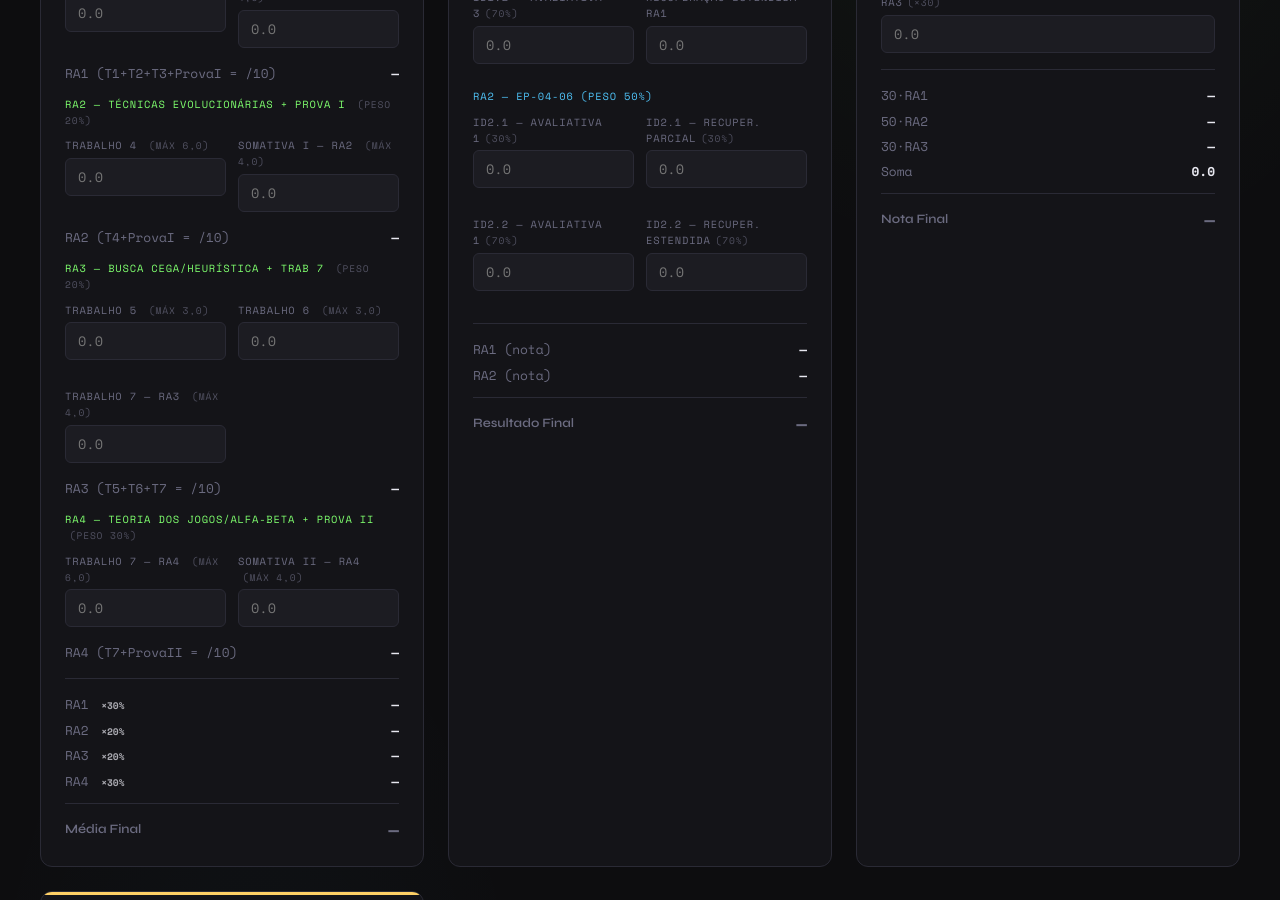
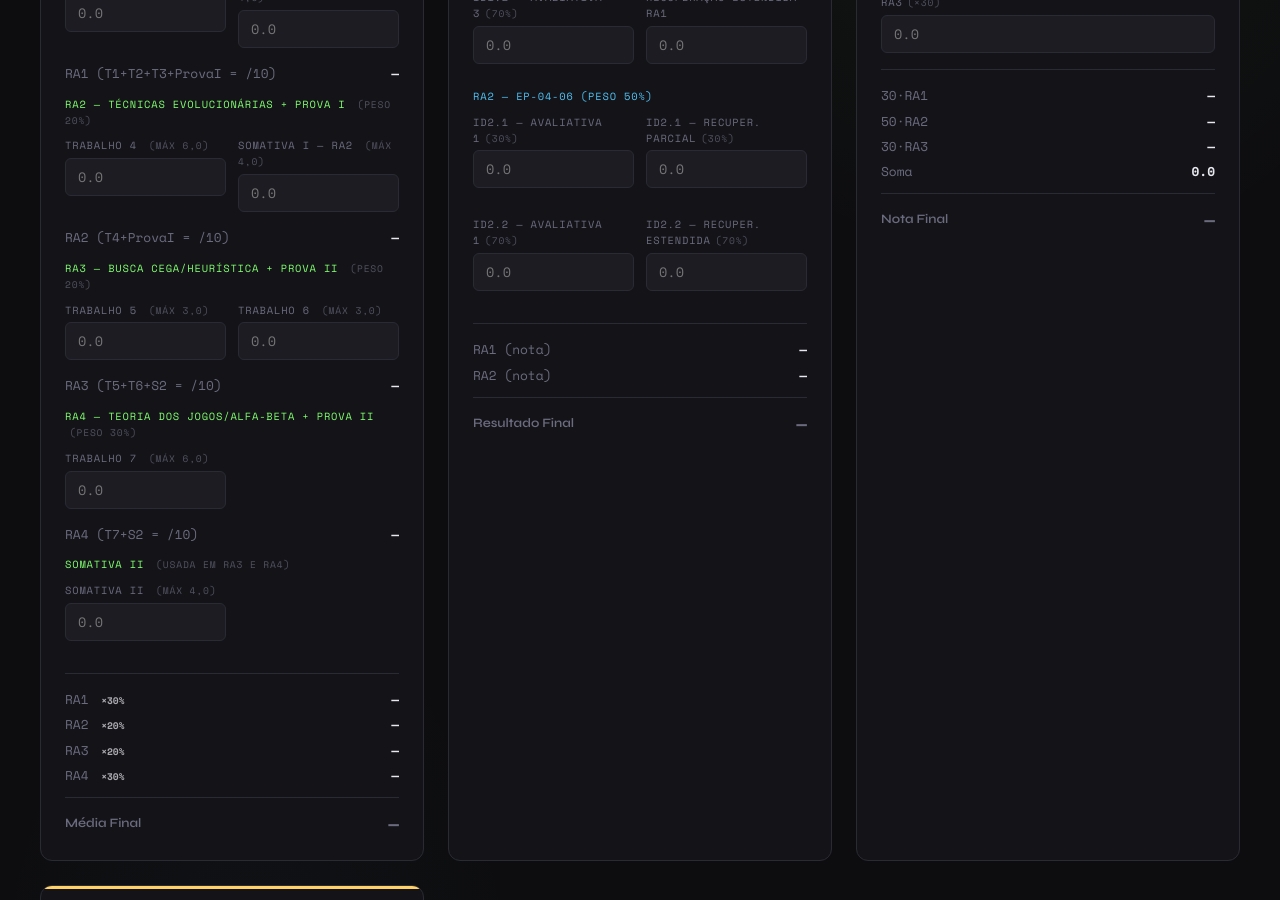
Before and after one commit to breno-rossi/breno-rossi.github.io, a Jekyll site: the page built from _pages/calculador-notas.html, in a window 1280 px wide and 900 px high, scrolled down 495 px. Built offline with Jekyll 4.4.1, drawn with Linux system fonts in a browser that asks for light colours.

Commit message:
Fix estrutura de notas IA: Somativa II compartilhada entre RA3 e RA4
- RA3: T5 + T6 + Somativa II (não mais T7)
- RA4: T7 + Somativa II
- Somativa II agora é campo único usado em ambos RAs

Co-Authored-By: Claude Opus 4.5 <noreply@anthropic.com>

```diff
--- a/_pages/calculador-notas.html
+++ b/_pages/calculador-notas.html
@@ -401,7 +401,7 @@ permalink: /calculador-notas
     </div>
     <div class="ra-result" style="margin-bottom:0.8rem"><span>RA2 (T4+ProvaI = /10)</span><span id="ia-ra2v">—</span></div>
 
-    <p class="label" style="margin-bottom:0.6rem;color:var(--accent)">RA3 — Busca Cega/Heurística + Trab 7 <span class="weight-hint">(peso 20%)</span></p>
+    <p class="label" style="margin-bottom:0.6rem;color:var(--accent)">RA3 — Busca Cega/Heurística + Prova II <span class="weight-hint">(peso 20%)</span></p>
     <div class="field-row">
       <div class="field">
         <label class="label">Trabalho 5 <span class="weight-hint">(máx 3,0)</span></label>
@@ -411,25 +411,25 @@ permalink: /calculador-notas
         <label class="label">Trabalho 6 <span class="weight-hint">(máx 3,0)</span></label>
         <input type="number" min="0" max="3" step="0.1" id="ia-t6" placeholder="0.0" oninput="calcIA()">
       </div>
-      <div class="field">
-        <label class="label">Trabalho 7 — RA3 <span class="weight-hint">(máx 4,0)</span></label>
-        <input type="number" min="0" max="4" step="0.1" id="ia-t7ra3" placeholder="0.0" oninput="calcIA()">
-      </div>
     </div>
-    <div class="ra-result" style="margin-bottom:0.8rem"><span>RA3 (T5+T6+T7 = /10)</span><span id="ia-ra3v">—</span></div>
+    <div class="ra-result" style="margin-bottom:0.8rem"><span>RA3 (T5+T6+S2 = /10)</span><span id="ia-ra3v">—</span></div>
 
     <p class="label" style="margin-bottom:0.6rem;color:var(--accent)">RA4 — Teoria dos Jogos/Alfa-Beta + Prova II <span class="weight-hint">(peso 30%)</span></p>
     <div class="field-row">
       <div class="field">
-        <label class="label">Trabalho 7 — RA4 <span class="weight-hint">(máx 6,0)</span></label>
-        <input type="number" min="0" max="6" step="0.1" id="ia-t7ra4" placeholder="0.0" oninput="calcIA()">
-      </div>
-      <div class="field">
-        <label class="label">Somativa II — RA4 <span class="weight-hint">(máx 4,0)</span></label>
-        <input type="number" min="0" max="4" step="0.1" id="ia-s2ra4" placeholder="0.0" oninput="calcIA()">
+        <label class="label">Trabalho 7 <span class="weight-hint">(máx 6,0)</span></label>
+        <input type="number" min="0" max="6" step="0.1" id="ia-t7" placeholder="0.0" oninput="calcIA()">
       </div>
     </div>
-    <div class="ra-result" style="margin-bottom:0.8rem"><span>RA4 (T7+ProvaII = /10)</span><span id="ia-ra4v">—</span></div>
+    <div class="ra-result" style="margin-bottom:0.8rem"><span>RA4 (T7+S2 = /10)</span><span id="ia-ra4v">—</span></div>
+
+    <p class="label" style="margin-bottom:0.6rem;color:var(--accent)">Somativa II <span class="weight-hint">(usada em RA3 e RA4)</span></p>
+    <div class="field-row">
+      <div class="field">
+        <label class="label">Somativa II <span class="weight-hint">(máx 4,0)</span></label>
+        <input type="number" min="0" max="4" step="0.1" id="ia-s2" placeholder="0.0" oninput="calcIA()">
+      </div>
+    </div>
 
     <hr class="divider">
     <div class="ra-result"><span>RA1 <span class="weight-hint">×30%</span></span><span id="ia-c1">—</span></div>
@@ -640,27 +640,30 @@ function setFinal(id, v) {
 
 // ---- IA ----
 function calcIA() {
-  // RA1: T1(2) + T2(2) + T3(2) + ProvaI-RA1(4) = 10
+  // RA1: T1(2) + T2(2) + T3(2) + Somativa1(4) = 10
   const t1=val('ia-t1'), t2=val('ia-t2'), t3=val('ia-t3'), s1r1=val('ia-s1ra1');
   const ra1Parts = [t1,t2,t3,s1r1].filter(x=>x!=null);
   const ra1 = ra1Parts.length ? ra1Parts.reduce((a,b)=>a+b,0) : NaN;
   document.getElementById('ia-ra1v').textContent = isNaN(ra1) ? '—' : ra1.toFixed(1)+'/10';
 
-  // RA2: T4(6) + ProvaI-RA2(4) = 10
+  // RA2: T4(6) + Somativa1(4) = 10
   const t4=val('ia-t4'), s1r2=val('ia-s1ra2');
   const ra2Parts = [t4,s1r2].filter(x=>x!=null);
   const ra2 = ra2Parts.length ? ra2Parts.reduce((a,b)=>a+b,0) : NaN;
   document.getElementById('ia-ra2v').textContent = isNaN(ra2) ? '—' : ra2.toFixed(1)+'/10';
 
-  // RA3: T5(3) + T6(3) + T7-RA3(4) = 10  (note: PDF shows T7 contributes to RA3 too)
-  const t5=val('ia-t5'), t6=val('ia-t6'), t7r3=val('ia-t7ra3');
-  const ra3Parts = [t5,t6,t7r3].filter(x=>x!=null);
+  // Somativa II é compartilhada entre RA3 e RA4
+  const s2=val('ia-s2');
+
+  // RA3: T5(3) + T6(3) + Somativa2(4) = 10
+  const t5=val('ia-t5'), t6=val('ia-t6');
+  const ra3Parts = [t5,t6,s2].filter(x=>x!=null);
   const ra3 = ra3Parts.length ? ra3Parts.reduce((a,b)=>a+b,0) : NaN;
   document.getElementById('ia-ra3v').textContent = isNaN(ra3) ? '—' : ra3.toFixed(1)+'/10';
 
-  // RA4: T7-RA4(6) + ProvaII(4) = 10
-  const t7r4=val('ia-t7ra4'), s2r4=val('ia-s2ra4');
-  const ra4Parts = [t7r4,s2r4].filter(x=>x!=null);
+  // RA4: T7(6) + Somativa2(4) = 10
+  const t7=val('ia-t7');
+  const ra4Parts = [t7,s2].filter(x=>x!=null);
   const ra4 = ra4Parts.length ? ra4Parts.reduce((a,b)=>a+b,0) : NaN;
   document.getElementById('ia-ra4v').textContent = isNaN(ra4) ? '—' : ra4.toFixed(1)+'/10';
 
@@ -791,8 +794,8 @@ function updateOverall() {
 const IDS = [
   'ia-t1','ia-t2','ia-t3','ia-s1ra1',
   'ia-t4','ia-s1ra2',
-  'ia-t5','ia-t6','ia-t7ra3',
-  'ia-t7ra4','ia-s2ra4',
+  'ia-t5','ia-t6',
+  'ia-t7','ia-s2',
   'eco-id11a','eco-id11b','eco-id12','eco-recra1',
   'eco-id21','eco-id21rp','eco-id22','eco-id22re',
   'gp-ra1','gp-ra2','gp-ra3',
```
Also changed, not shown: other parts of _pages/calculador-notas.html (+1 -1 lines).
